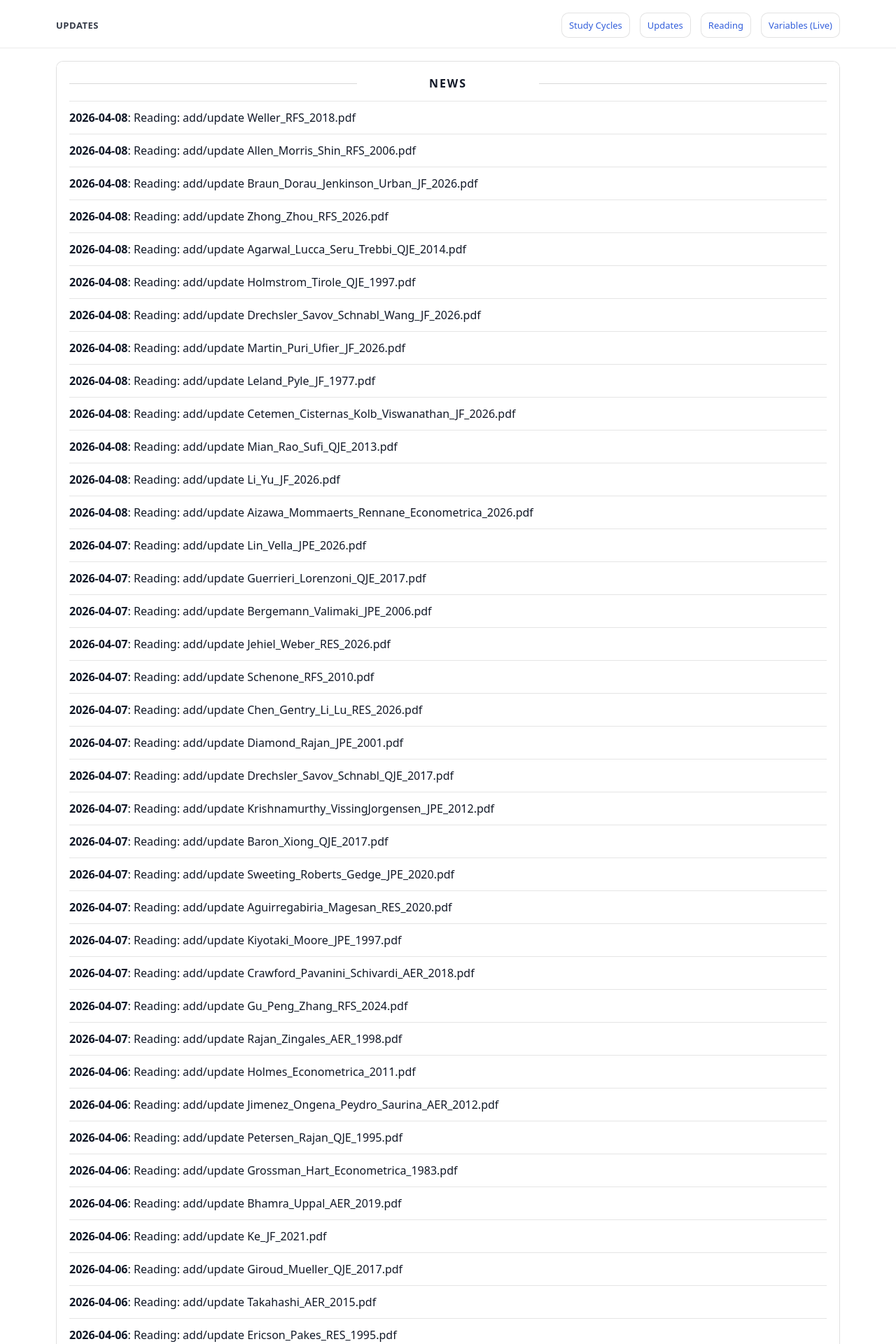
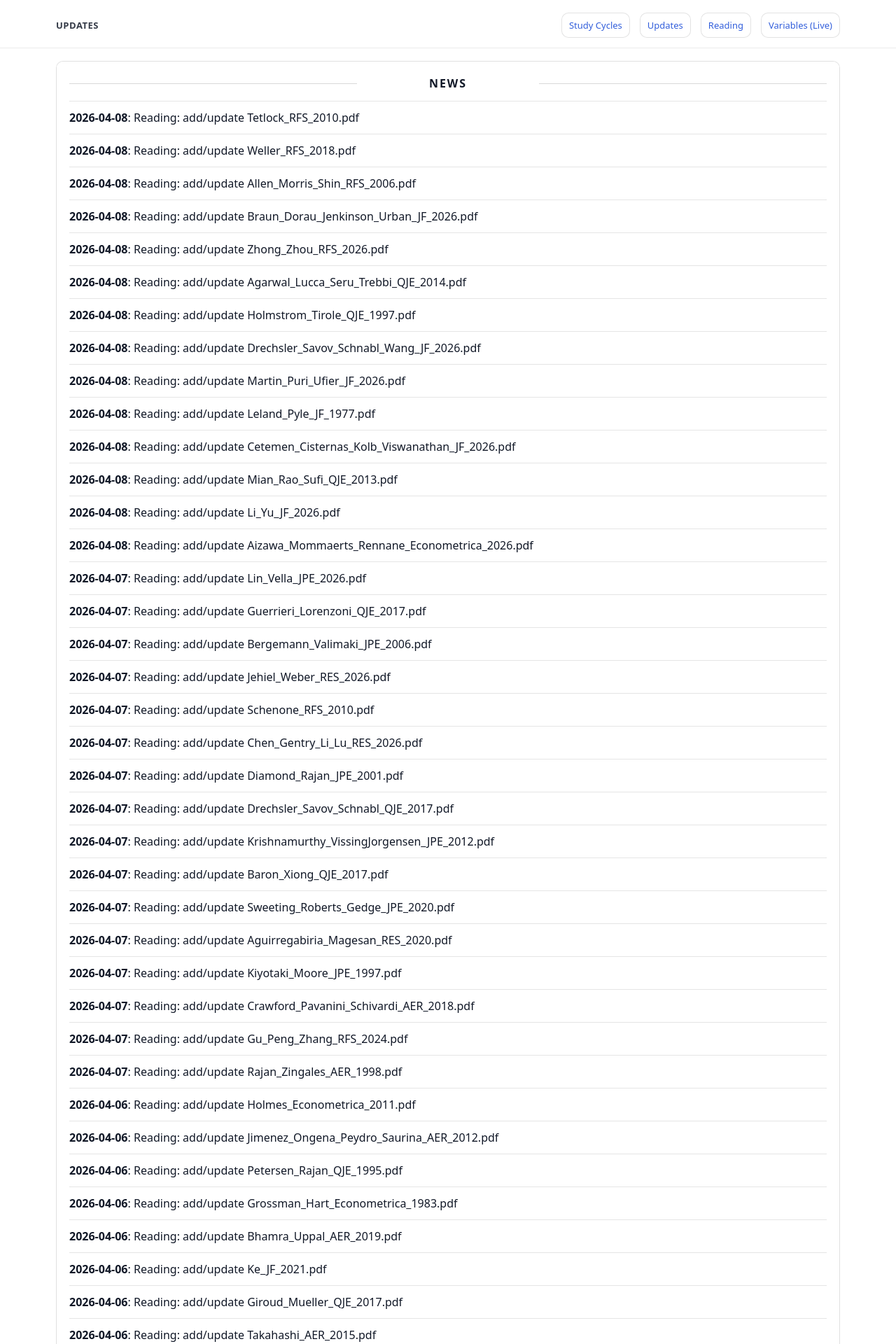
Before and after one commit to yaxinzn/study-archive, a Jekyll site: the page built from updates/index.md, in a window 1280 px wide. Shown: the top 1920 px of the page at 70% size. Built offline with Jekyll 4.4.1, drawn with Linux system fonts in a browser that asks for light colours; some of the changed text lies outside the part shown.

Commit message:
chore: update NEWS feed

```diff
--- a/_data/news.yml
+++ b/_data/news.yml
@@ -1,4 +1,7 @@
 # Auto-generated update history (sorted newest -> oldest). Do not edit manually.
+- ts: "1775644743"
+  date: "2026-04-08"
+  title: "Reading: add/update Tetlock_RFS_2010.pdf"
 - ts: "1775644011"
   date: "2026-04-08"
   title: "Reading: add/update Weller_RFS_2018.pdf"
```
